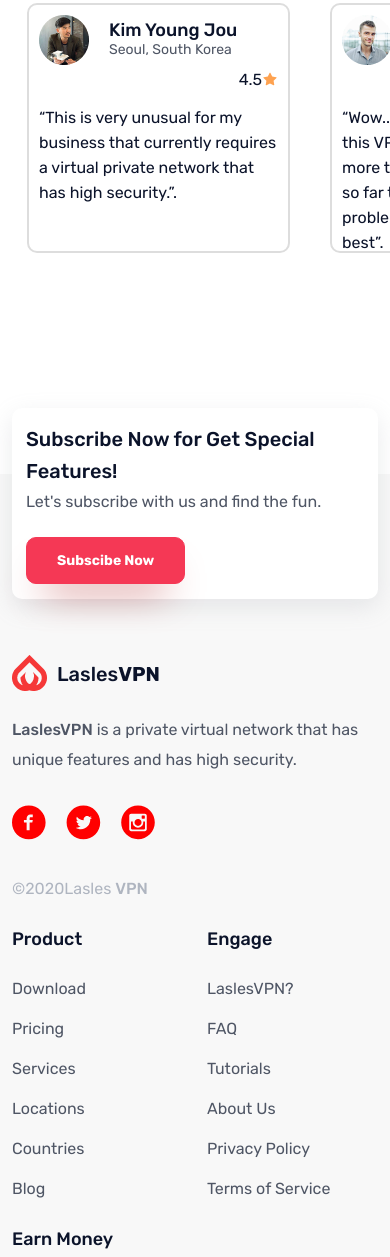
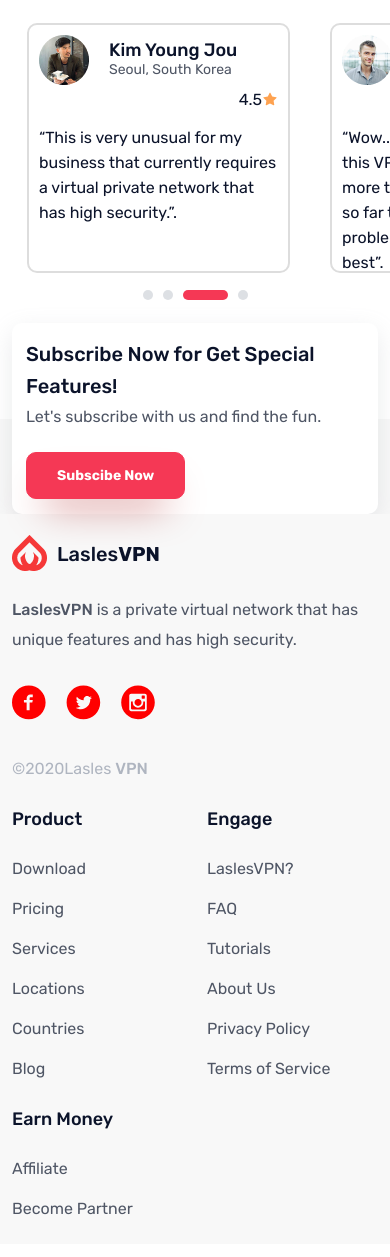
Before and after one commit to vishnududi-511/vpn, a plain HTML site: page index.html in a window 390 px wide. Shown: the part 5353-6610 px from the top of the page. Drawn offline with nearby package versions, Linux system fonts and the light colour scheme.

Commit message:
added gradient in section-7

```diff
--- a/assets/css/style.css
+++ b/assets/css/style.css
@@ -143,6 +143,10 @@
     gap: 40px;
 }
 
+.cursor-pointer {
+    cursor: pointer;
+}
+
 .nav-font-1 {
     font-family: "Rubik", sans-serif;
     font-size: var(--font-size-16);
@@ -340,6 +344,10 @@
     padding: 38px 0;
     box-shadow: rgba(149, 157, 165, 0.2) 0px 8px 24px;
     border-radius: 10px;
+}
+
+.info-box-lite {
+    width: 205px;
 }
 
 .info-font-1 {
@@ -735,12 +743,11 @@
 .slick-dots {
     display: flex;
     margin-top: 10px;
-    bottom: -50px;
+    bottom: -70px;
+    width: 50%;
 }
 
 .slick-arrow-buttons {
-    position: relative;
-    bottom: 20px;
     display: none;
 }
 
@@ -864,8 +871,6 @@
     padding: 15px 14px 15px 14px;
     box-shadow: rgba(149, 157, 165, 0.2) 0px 8px 24px;
     border-radius: 10px;
-    position: relative;
-    bottom: -125px;
 }
 
 .s-box-heading {
@@ -912,8 +917,8 @@
 }
 
 /* footer */
-.footer-padding-t-180 {
-    padding-top: 180px;
+.footer-padding-t-20 {
+    padding-top: 20px;
 }
 
 .footer-bg-color {
@@ -1007,6 +1012,15 @@
 
 .sign-items {
     display: none;
+}
+
+.py-20 {
+    padding-top: 20px;
+    padding-bottom: 20px;
+}
+
+.section-gradient {
+    background: linear-gradient(0deg, rgba(248, 248, 248, 1) 50%, rgba(255, 255, 255, 1) 50%);
 }
 
 @media (min-width:1200px) {
@@ -1146,7 +1160,6 @@
         padding-right: 12px;
         padding-left: 12px;
     }
-
 
     .md-mb-90 {
         margin-bottom: 90px;
@@ -1293,6 +1306,10 @@
         padding-left: 12px;
     }
 
+    .info-box-lite {
+        width: unset;
+    }
+
     .sec-6-para {
         font-family: Rubik;
         font-size: 16px;
@@ -1380,8 +1397,6 @@
         padding: 70px 58px 70px 58px;
         box-shadow: rgba(149, 157, 165, 0.2) 0px 8px 24px;
         border-radius: 10px;
-        position: relative;
-        bottom: -125px;
     }
 
     .subscribe-now {
@@ -1552,6 +1567,25 @@
         border: unset;
     }
 
+    .slick-dots {
+        left: 0;
+        display: flex;
+        margin-top: 10px;
+        bottom: -27px;
+        width: 100%;
+        justify-content: center;
+    }
+
+    .slick-dots li {
+        font-size: 0;
+        line-height: 0;
+        display: block;
+        width: 10px;
+        height: 10px;
+        padding: 5px;
+
+    }
+
     .heading {
         font-family: Rubik;
         font-size: 25px;
--- a/assets/js/script.js
+++ b/assets/js/script.js
@@ -6,6 +6,7 @@
     prevArrow: ".prev",
     slidesToShow: 2,
     slidesToScroll: 1,
+    autoplay: false,
     infinite: true,
     responsive: [
         {
--- a/index.html
+++ b/index.html
@@ -23,7 +23,7 @@
         <nav class="nav-bar w-100">
             <div class="container">
                 <div class=" d-flex align-items-center justify-content-space-btw ">
-                    <div class="d-flex align-items-center gap-10">
+                    <div class="d-flex align-items-center gap-10 cursor-pointer">
                         <div>
                             <img src="./assets/images/nav-logo.png" alt="logo" class="nav-logo">
                         </div>
@@ -84,7 +84,7 @@
 
             <div class="info-box d-flex flex-wrap mt-90">
                 <div class=" d-flex justify-content-center border-right-1 w-33 md-w-50 sm-w-100 ">
-                    <div class="d-flex align-items-center gap-35 py-30">
+                    <div class="d-flex align-items-center gap-35 py-30 info-box-lite">
                         <span>
                             <svg width="55" height="56" viewBox="0 0 55 56" fill="none"
                                 xmlns="http://www.w3.org/2000/svg">
@@ -102,7 +102,7 @@
                     </div>
                 </div>
                 <div class=" d-flex justify-content-center border-right-2 w-33 md-w-50 sm-w-100">
-                    <div class="d-flex align-items-center gap-35 py-30">
+                    <div class="d-flex align-items-center gap-35 py-30 info-box-lite">
                         <span>
                             <svg width="56" height="56" viewBox="0 0 56 56" fill="none"
                                 xmlns="http://www.w3.org/2000/svg">
@@ -121,7 +121,7 @@
                     </div>
                 </div>
                 <div class=" d-flex justify-content-center w-33 md-w-50 sm-w-100">
-                    <div class="d-flex align-items-center gap-35 py-30">
+                    <div class="d-flex align-items-center gap-35 py-30 info-box-lite">
                         <span>
                             <svg width="55" height="56" viewBox="0 0 55 56" fill="none"
                                 xmlns="http://www.w3.org/2000/svg">
@@ -491,7 +491,7 @@
             </div>
     </section>
     <!-- section-6 -->
-    <section>
+    <section class="py-20">
         <div class="container">
             <h3 class="sec-6-heading">Trusted by Thousands of Happy Customer</h3>
             <p class="sec-6-para md-mb-90 mb-20 mt-20">These are the stories of our customers who have joined us with
@@ -629,6 +629,9 @@
                 </div>
             </div>
         </div>
+    </section>
+    <!-- section-7 -->
+    <section class="section-gradient">
         <div class="container">
             <div class="subscription-box d-flex align-items-center justify-content-space-btw flex-wrap">
                 <div class="s-text-box">
@@ -641,12 +644,12 @@
             </div>
         </div>
     </section>
-    <!-- section-7 {footer} -->
-    <footer class="footer-bg-color footer-padding-t-180 pb-20">
+    <!-- section-8 {footer} -->
+    <footer class="footer-bg-color footer-padding-t-20 pb-20">
         <div class="container">
             <div class="row">
                 <div class="md-col-4 col-12">
-                    <div class="d-flex align-items-center gap-10">
+                    <div class="d-flex align-items-center gap-10 cursor-pointer">
                         <div>
                             <img src="./assets/images/footer-logo.png" alt="footer-logo">
                         </div>
```
